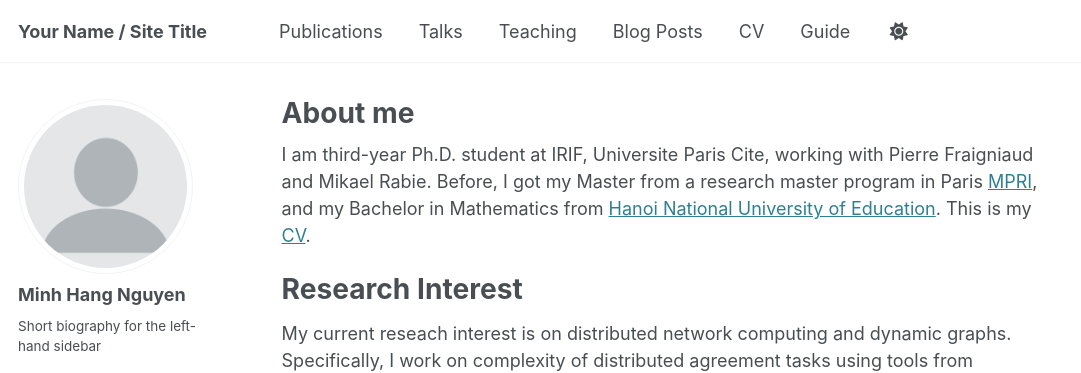
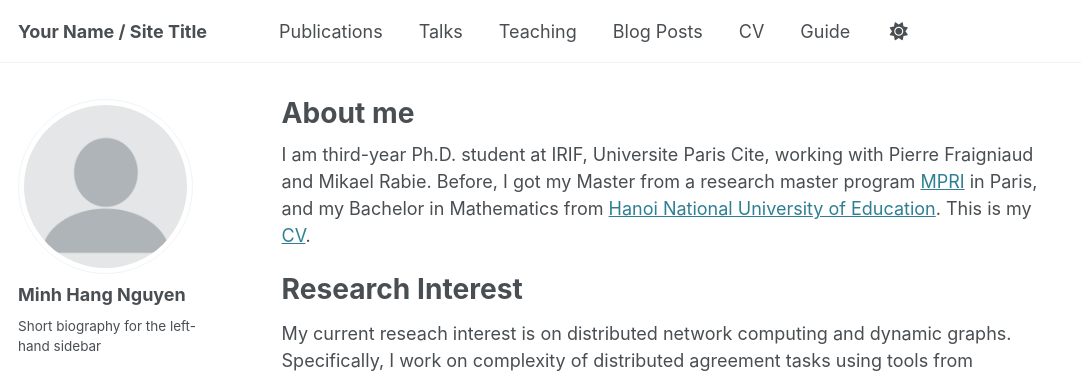
Before and after one commit to minhhangng/minhhangng.github.io, a Jekyll site: the page built from _pages/about.md, in a window 1280 px wide. Shown: the top 373 px of the page, without its empty margins (0-1081 px from the left). Built offline with Jekyll 4.4.1, drawn with Linux system fonts in a browser that asks for light colours; some web fonts are replaced.

```diff
--- a/_pages/about.md
+++ b/_pages/about.md
@@ -7,7 +7,7 @@ redirect_from:
   - /about.html
 ---
 
-I am third-year Ph.D. student at IRIF, Universite Paris Cite, working with Pierre Fraigniaud and Mikael Rabie. Before, I got my Master from a research master program in Paris [MPRI](https://wikimpri.dptinfo.ens-cachan.fr/doku.php), and my Bachelor in Mathematics from [Hanoi National University of Education](https://english.hnue.edu.vn). This is my [CV](files/CV-2.pdf).
+I am third-year Ph.D. student at IRIF, Universite Paris Cite, working with Pierre Fraigniaud and Mikael Rabie. Before, I got my Master from a research master program [MPRI](https://wikimpri.dptinfo.ens-cachan.fr/doku.php) in Paris, and my Bachelor in Mathematics from [Hanoi National University of Education](https://english.hnue.edu.vn). This is my [CV](files/CV-2.pdf).
 
 
 Research Interest
```
